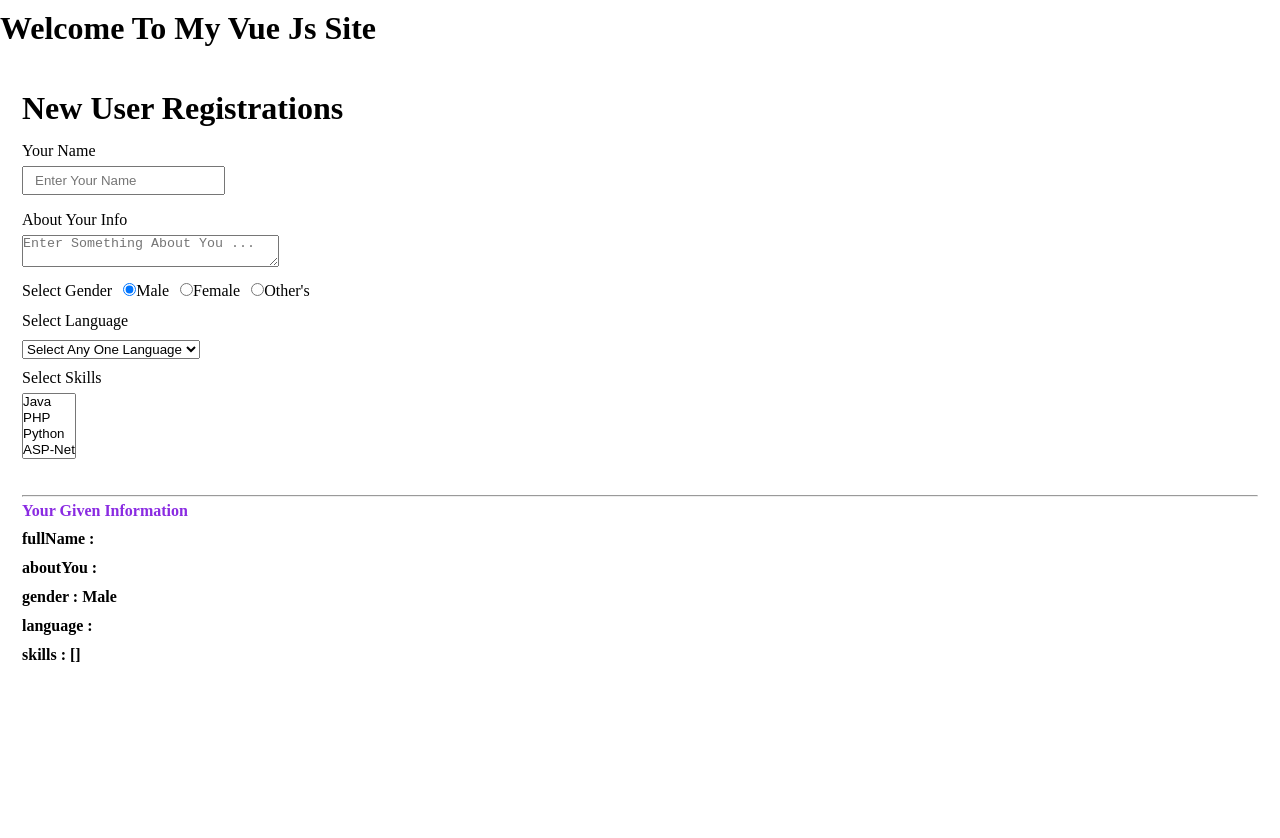
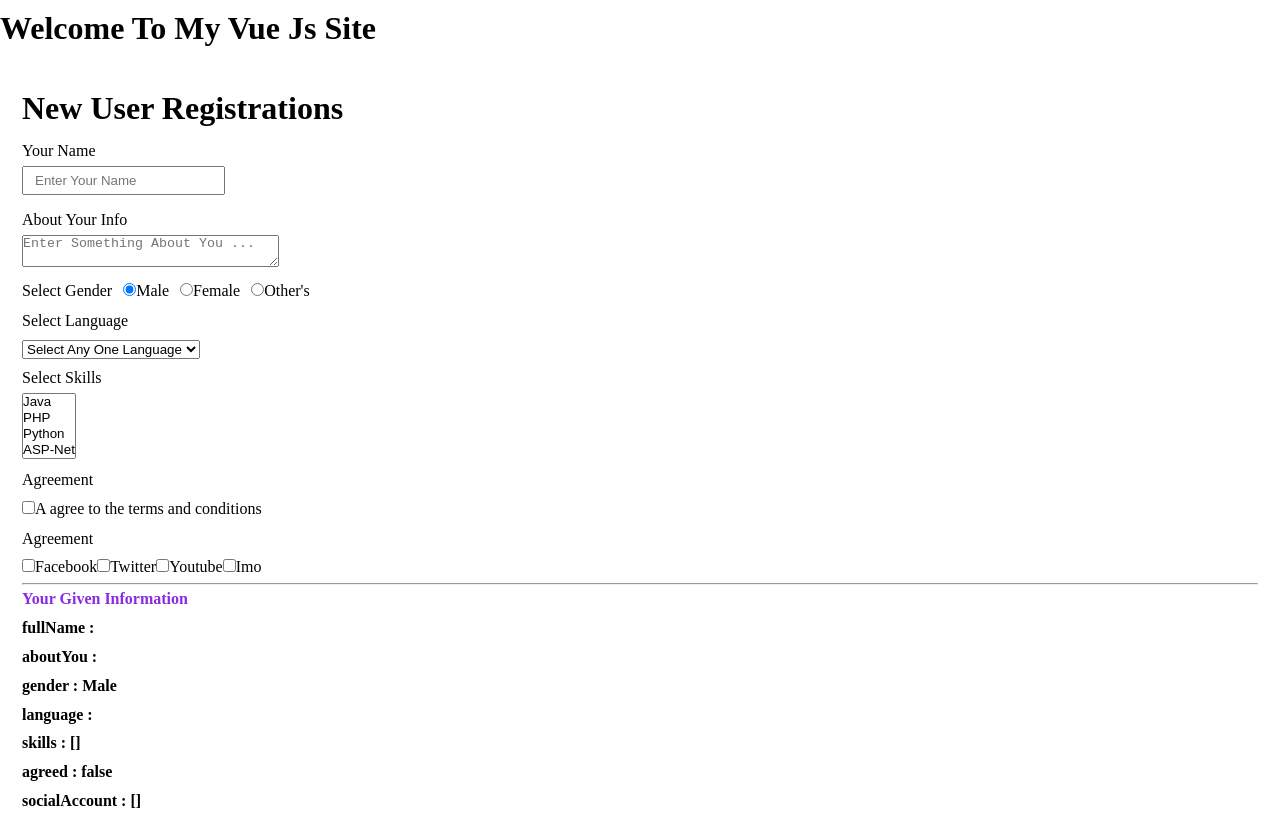
Before and after one commit to nomancse19/vue3-vite-app, a Vue app: page / in a window 1280 px wide. Before the commit the page ends 800 px from the top, so only its background shows below. Built offline with nearby package versions, Linux system fonts and the light colour scheme.

Commit message:
Form Data Single CheckBox With Multiple Checkbox added

```diff
--- a/src/App.vue
+++ b/src/App.vue
@@ -64,8 +64,41 @@
       <option value="ASP-Net">ASP-Net</option>
       <option value="C++">C++</option>
     </select>
-
     <br />
+    <label for="">Agreement</label><br />
+    <label for=""
+      ><input type="checkbox" v-model="formData.agreed" />A agree to the terms
+      and conditions</label
+    ><br />
+    <label for="">Agreement</label><br />
+    <label for=""
+      ><input
+        type="checkbox"
+        value="facebook"
+        v-model="formData.socialAccount"
+      />Facebook</label
+    >
+    <label for=""
+      ><input
+        type="checkbox"
+        value="twitter"
+        v-model="formData.socialAccount"
+      />Twitter</label
+    >
+    <label for=""
+      ><input
+        type="checkbox"
+        value="youtube"
+        v-model="formData.socialAccount"
+      />Youtube</label
+    >
+    <label for=""
+      ><input
+        type="checkbox"
+        value="imo"
+        v-model="formData.socialAccount"
+      />Imo</label
+    >
     <br />
     <hr />
     <h4 style="color: blueviolet">Your Given Information</h4>
@@ -119,6 +152,8 @@ export default {
         gender: "Male",
         language: "",
         skills: [],
+        agreed: false,
+        socialAccount: [],
       },
     };
   },
```
